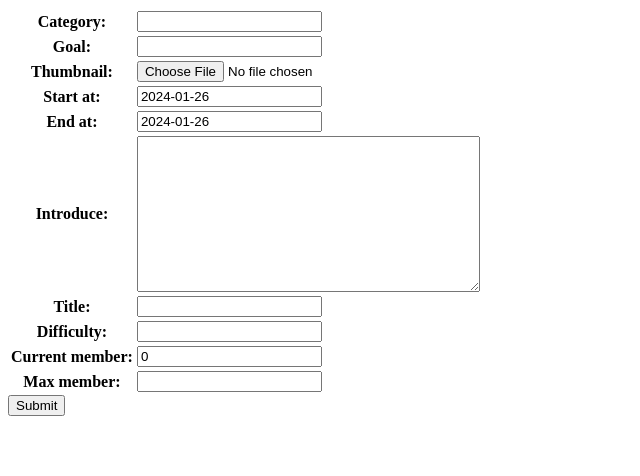
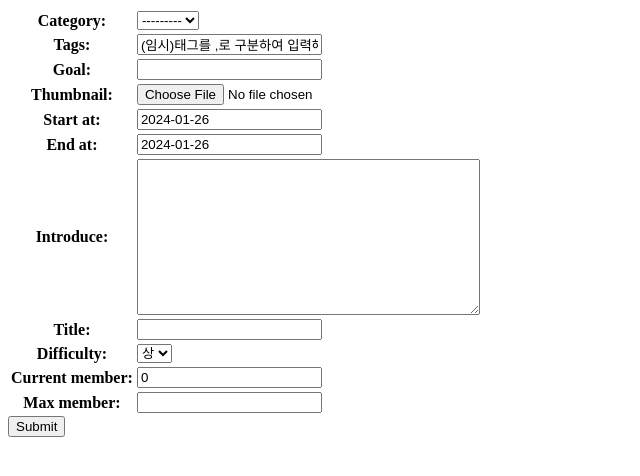
Before and after one commit to OrmiBandi/DeVtail, a Django app: page /study/create/ in a window 1280 px wide. Shown: the top 476 px of the page, without its empty margins (0-640 px from the left). Run offline with Django 4.2, Linux system fonts and the light colour scheme; the visitor is signed in with stand-in values (Sample User, id 1); data that the repository does not hold is empty.

Commit message:
:sparkles: Studies 앱 tag 기능 추가 #40
1. 추가한 기능
1.1. study 생성 시 tag를 입력하여 생성
1.2. tag를 통해서 해당하는 study 조회 가능
1.3. 관련 테스트 코드 추가

2. 비고
2.1. tag입력 시 현재 ,를 기준으로 인식하여 저장하는데 방식은 추후 UI
  작업 시 재 협의 필요

```diff
--- a/studies/forms.py
+++ b/studies/forms.py
@@ -1,12 +1,16 @@
 from django import forms
-from .models import Study, Comment, Recomment
+from .models import Study, Comment, Recomment, Tag, Category
 import datetime
 
 
 class StudyForm(forms.ModelForm):
-    category = forms.CharField(
+    category = forms.ModelChoiceField(
+        queryset=Category.objects.all(),
         required=True,
         error_messages={"required": "카테고리를 선택해주세요."},
+    )
+    tags = forms.CharField(
+        initial="(임시)태그를 ,로 구분하여 입력해주세요.",
     )
     goal = forms.CharField(
         required=True,
@@ -26,7 +30,8 @@ class StudyForm(forms.ModelForm):
         required=True,
         error_messages={"required": "스터디명을 입력해주세요."},
     )
-    difficulty = forms.CharField(
+    difficulty = forms.ChoiceField(
+        choices=Study.difficulty_choices,
         required=True,
         error_messages={"required": "난이도를 선택해주세요."},
     )
@@ -39,6 +44,7 @@ class StudyForm(forms.ModelForm):
         model = Study
         fields = [
             "category",
+            "tags",
             "goal",
             "thumbnail",
             "start_at",
@@ -54,7 +60,14 @@ class StudyForm(forms.ModelForm):
         study = super().save(commit=False)
         study.thumbnail = self.cleaned_data["thumbnail"]
         study.introduce = self.cleaned_data["introduce"]
-        study.save()
+
+        if commit:
+            study.save()
+            tags = self.cleaned_data["tags"].split(",")
+            for tag in tags:
+                tag = Tag.objects.get_or_create(name=tag.strip())[0]
+                study.tags.add(tag)
+
         return study
 
     def clean_start_at(self):
--- a/studies/models.py
+++ b/studies/models.py
@@ -14,6 +14,7 @@ class Study(models.Model):
     category = models.ForeignKey(
         "Category", on_delete=models.PROTECT, related_name="studies"
     )
+    tag = models.ManyToManyField("Tag", related_name="studies")
     goal = models.CharField(max_length=100)
     thumbnail = models.ImageField(
         upload_to="study/imgs/%Y/%m/%d/",
@@ -91,7 +92,7 @@ class Tag(models.Model):
     - 스터디 생성 시 사용자가 입력한 태그를 저장
     """
 
-    study = models.ForeignKey("Study", on_delete=models.CASCADE, related_name="tags")
+    study = models.ManyToManyField("Study", related_name="tags")
     name = models.CharField(max_length=100)
 
     class Meta:
--- a/studies/views.py
+++ b/studies/views.py
@@ -1,4 +1,4 @@
-from .models import Study, Comment, Recomment, StudyMember
+from .models import Study, Comment, Recomment, StudyMember, Tag
 from django.views.generic import (
     ListView,
     CreateView,
@@ -35,10 +35,17 @@ class StudyList(ListView):
 
         if q:
             queryset = queryset.filter(
-                Q(title__icontains=q) | Q(introduce__icontains=q)
+                Q(title__icontains=q)
+                | Q(introduce__icontains=q)
+                | Q(tags__name__icontains=q)
             )
 
         return queryset
+
+    def get_context_data(self, **kwargs):
+        context = super().get_context_data(**kwargs)
+        context["tags"] = Tag.objects.all()
+        return context
 
 
 class StudyCreate(LoginRequiredMixin, CreateView):
--- a/templates/studies/study_detail.html
+++ b/templates/studies/study_detail.html
@@ -9,6 +9,10 @@
     <body>
         <!-- 스터디 상세 페이지 -->
         <h1>Study Detail</h1>
+        <h2>{{ study.category }}</h2>
+        {% for tag in study.tags.all %}
+        <a href="{% url 'studies:study_list' %}?q={{ tag }}">#{{ tag }} </a>
+        {% endfor %}
         <h2>{{ study.title }}</h2>
         <img src="{{ study.thumbnail.url }}" alt="{{ study.title }}">
         <p>{{ study.introduce }}</p>
--- a/templates/studies/study_list.html
+++ b/templates/studies/study_list.html
@@ -7,7 +7,10 @@
         <title>DeVtail</title>
     </head>
     <body>
-        <h1>Study List</h1>
+        <h1><a href="{% url 'studies:study_list' %}">Study List</a></h1>
+        {% for tag in tags %}
+            <a href="{% url 'studies:study_list' %}?q={{ tag }}">#{{ tag }} </a>
+        {% endfor %}
         <ul>
             {% for study in studies %}
             <li>
```
Also changed, not shown: studies/tests/study_tests.py (+14 -1 lines), studies/migrations/0005_remove_study_topic_study_tag_study_title_and_more.py (added).
